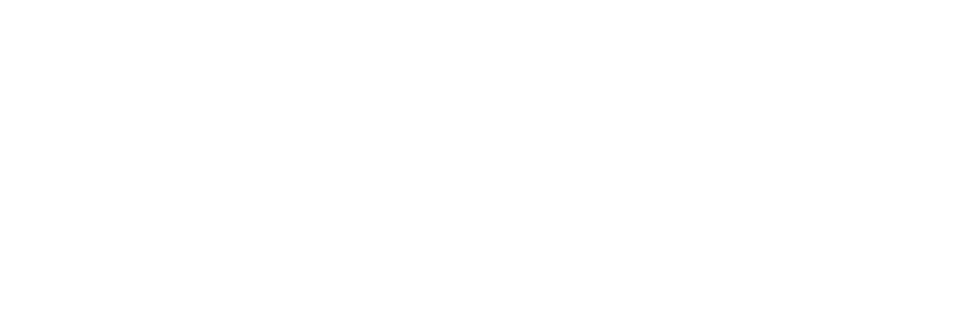
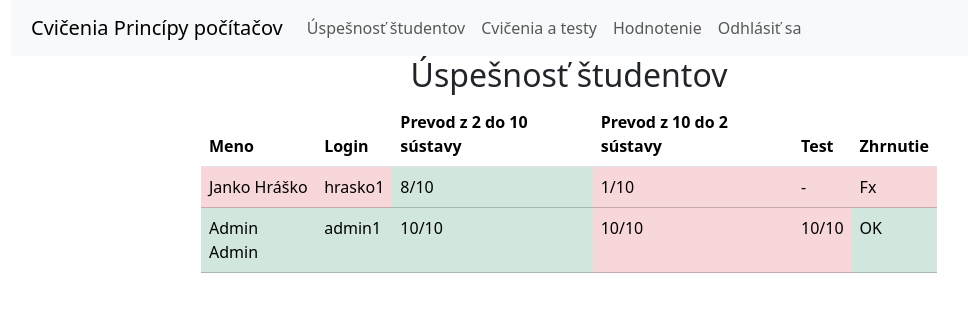
Before and after one commit to Dam297/TIA_Cvicenia-Principy-pocitacov, a React (Vite) app in the folder app-fe/: page /students in a window 1280 px wide. Before the commit this address had no page. Shown: the top 312 px of the page, without its empty margins (71-1039 px from the left). Built offline with nearby package versions, Linux system fonts and the light colour scheme.

Commit message:
Add SuccessStudentsPage
Add SuccessStudentsPage - page only for teacher to see all students and their success rate

```diff
--- a/app-fe/src/App.jsx
+++ b/app-fe/src/App.jsx
@@ -4,6 +4,7 @@
 import ExerciseTestPage from './pages/ExerciseTestPage';
 import DescriptionPage from './pages/DescriptionPage';
 import FinalExerciseTestPage from './pages/FinalExerciseTestPage';
+import SuccessStudentsPage from './pages/SuccessStudentsPage';
 
 
 
@@ -14,22 +15,27 @@
         <Routes>
           <Route
             path="/"
-            element={<SuccessStudentPage/>}
-            >
+            element={<SuccessStudentPage />}
+          >
           </Route>
           <Route
             path="/list"
-            element={<ExerciseTestPage/>}
+            element={<ExerciseTestPage />}
           >
           </Route>
           <Route
             path="/description"
-            element={<DescriptionPage/>}
+            element={<DescriptionPage />}
           >
           </Route>
           <Route
             path="/end"
-            element={<FinalExerciseTestPage/>}
+            element={<FinalExerciseTestPage />}
+          >
+          </Route>
+          <Route
+            path="/students"
+            element={<SuccessStudentsPage />}
           >
           </Route>
         </Routes>
--- a/app-fe/src/components/Nav.jsx
+++ b/app-fe/src/components/Nav.jsx
@@ -17,6 +17,11 @@
                 </button>
                 <div className="collapse navbar-collapse" id="navbarSupportedContent">
                     <ul className="navbar-nav mr-auto">
+                        <li className="nav-item">
+                            <Link className="nav-link" to="/students">
+                                Úspešnosť študentov
+                            </Link>
+                        </li>
                         <li className="nav-item">
                             <Link className="nav-link" to="/list">
                                 Cvičenia a testy
--- /dev/null
+++ b/app-fe/src/pages/SuccessStudentsPage.jsx
@@ -0,0 +1,45 @@
+import Nav from "../components/Nav";
+import Header from "../components/Header"
+import Table from "../components/Table";
+
+
+function SuccessStudentsPage() {
+    let headerRow = SAMPLE_SUCCESS_STUDENTS[0];
+    let rowsObj = SAMPLE_SUCCESS_STUDENTS.slice(1);
+    return <>
+        <Nav />
+        <Header name="Úspešnosť študentov" />
+        <Table header_orig={headerRow} rows={rowsObj} />
+    </>;
+}
+
+export default SuccessStudentsPage
+
+const SAMPLE_SUCCESS_STUDENTS = [
+    {
+       name: "Meno",
+       login: "Login",
+       exercise1: "Prevod z 2 do 10 sústavy ",
+       exercise2: "Prevod z 10 do 2 sústavy",
+       exercise3: "Test",
+       summary: "Zhrnutie"
+    },
+
+    {
+       name: ["Janko Hráško", 0],
+       login: ["hrasko1", 0],
+       exercise1 : ["8/10", 1],
+       exercise2: ["1/10", 0],
+       exercise3: ["-", 0],
+       summary: ["Fx", 0]
+    },
+    {
+       name: ["Admin Admin", 1],
+       login: ["admin1", 1],
+       exercise1: ["10/10", 1],
+       exercise2: ["10/10", 0],
+       exercise3: ["10/10", 0],
+       summary: ["OK", 1]
+    }
+
+];
```
